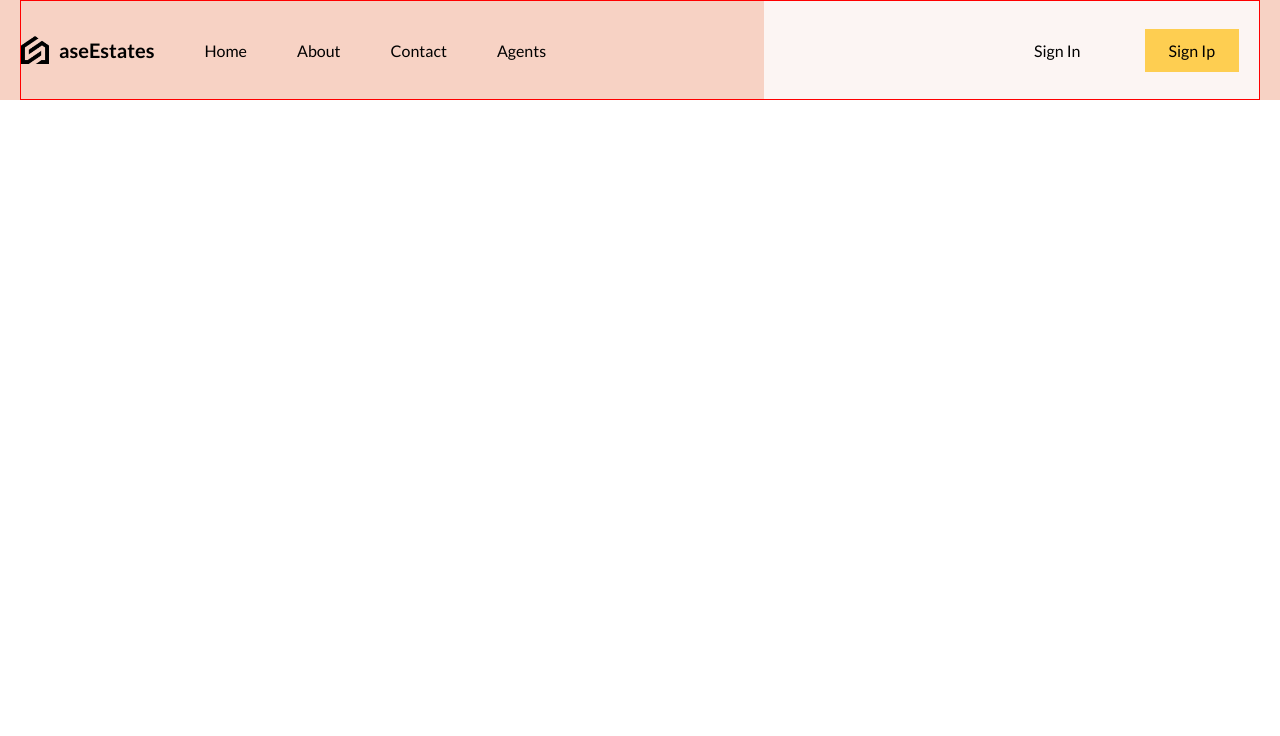
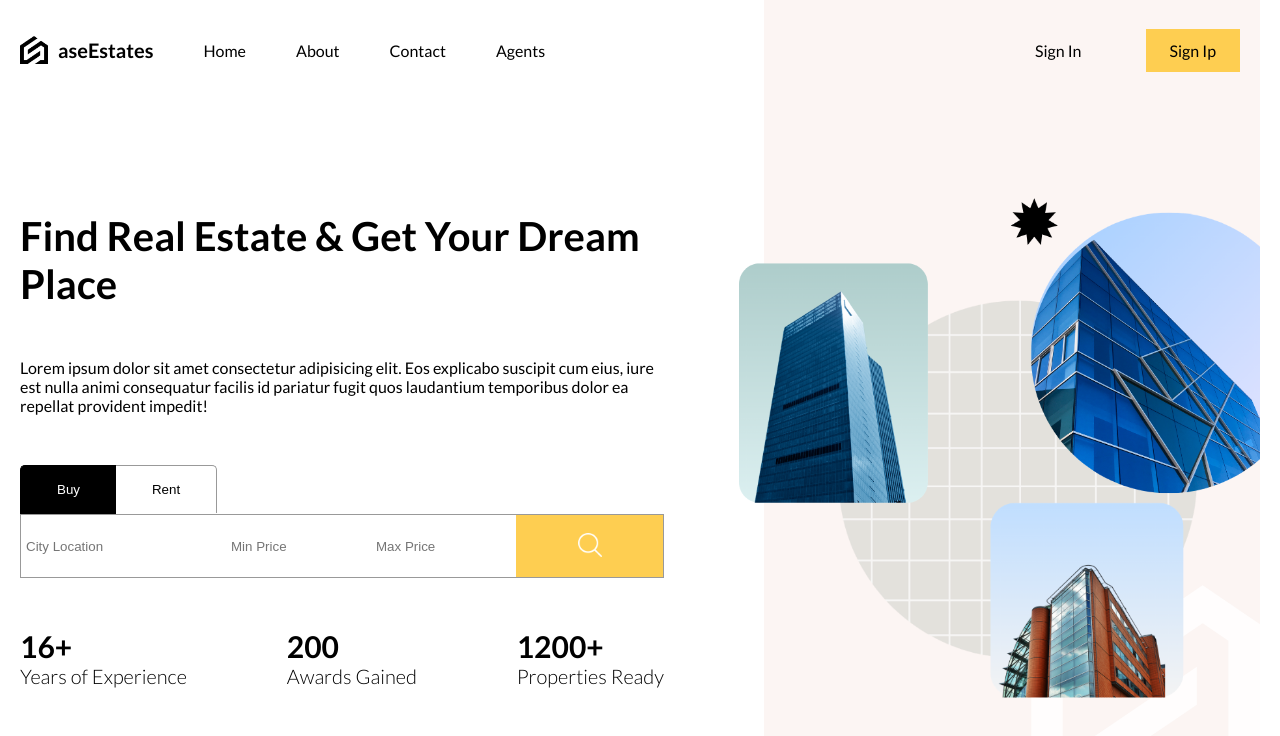
Before and after one commit to Ase020/ase-estate-app, a React (Vite) app in the folder client/: page / in a window 1280 px wide. Shown: the top 736 px of the page. Built offline with nearby package versions, Linux system fonts and the light colour scheme.

Commit message:
home page

```diff
--- a/client/src/App.jsx
+++ b/client/src/App.jsx
@@ -1,10 +1,17 @@
 import { Navbar } from "./components";
+import Home from "./routes/home/Home";
 import "./scss/layout.scss";
 
 function App() {
   return (
     <div className="layout">
-      <Navbar />
+      <div className="navBar">
+        <Navbar />
+      </div>
+
+      <div className="content">
+        <Home />
+      </div>
     </div>
   );
 }
--- a/client/src/components/index.js
+++ b/client/src/components/index.js
@@ -1 +1,2 @@
 export { default as Navbar } from "./navbar/Navbar";
+export { default as SearchBar } from "./search-bar/SearchBar";
--- a/client/src/components/navbar/Navbar.jsx
+++ b/client/src/components/navbar/Navbar.jsx
@@ -4,7 +4,6 @@ import "./navbar.scss";
 const Navbar = () => {
   const [open, setOpen] = useState(false);
 
-  console.log("Open: ", open);
   return (
     <nav className="navbar">
       <div className="left">
--- a/client/src/components/navbar/navbar.scss
+++ b/client/src/components/navbar/navbar.scss
@@ -5,7 +5,6 @@
   justify-content: space-between;
   align-items: center;
   height: 100px;
-  border: 1px solid red;
 
   a {
     transition: all 0.5s ease-out;
--- /dev/null
+++ b/client/src/components/search-bar/SearchBar.jsx
@@ -0,0 +1,58 @@
+import { useState } from "react";
+import "./search-bar.scss";
+
+const types = ["buy", "rent"];
+
+function SearchBar() {
+  const [query, setQuery] = useState({
+    type: "buy",
+    location: "",
+    minPrice: 0,
+    maxPrice: 0,
+  });
+
+  const switchType = (value) => {
+    setQuery((prev) => ({ ...prev, type: value }));
+  };
+
+  return (
+    <div className="search-bar">
+      <div className="types">
+        {types.map((type) => (
+          <button
+            type="button"
+            onClick={() => switchType(type)}
+            key={type}
+            className={query.type === type ? "active" : ""}
+          >
+            {type}
+          </button>
+        ))}
+      </div>
+
+      <form>
+        <input type="text" name="location" placeholder="City Location" />
+        <input
+          type="number"
+          name="minPrice"
+          min={0}
+          max={10_000_000}
+          placeholder="Min Price"
+        />
+        <input
+          type="number"
+          name="maxPrice"
+          min={0}
+          max={10_000_000}
+          placeholder="Max Price"
+        />
+
+        <button type="submit">
+          <img src="/search.png" alt="" />
+        </button>
+      </form>
+    </div>
+  );
+}
+
+export default SearchBar;
--- /dev/null
+++ b/client/src/components/search-bar/search-bar.scss
@@ -0,0 +1,99 @@
+@import "../../scss/responsive.scss";
+
+.search-bar {
+  .types {
+    button {
+      padding: 16px 36px;
+      border: 1px solid #999;
+      text-transform: capitalize;
+      background: white;
+      cursor: pointer;
+      border-bottom: none;
+
+      @include sm {
+        border-bottom: 1px solid #999;
+      }
+
+      &.active {
+        background: black;
+        color: white;
+        border: 1px solid black;
+      }
+
+      &:first-child {
+        border-top-left-radius: 5px;
+        border-right: none;
+      }
+
+      &:last-child {
+        border-top-right-radius: 5px;
+        border-left: none;
+      }
+    }
+  }
+
+  form {
+    border: 1px solid #999;
+    height: 64px;
+    display: flex;
+    justify-content: space-between;
+    gap: 5px;
+
+    @include sm {
+      flex-direction: column;
+      border: none;
+    }
+
+    input {
+      padding: 0 10px;
+      width: 200px;
+      border: none;
+      outline: none;
+
+      @include lg {
+        padding: 0 5px;
+
+        &:nth-child(2),
+        &:nth-child(3) {
+          width: 140px;
+        }
+      }
+
+      @include md {
+        width: 200px;
+
+        &:nth-child(2),
+        &:nth-child(3) {
+          width: 200px;
+        }
+      }
+
+      @include sm {
+        width: auto;
+        padding: 20px;
+        border: 1px solid #999;
+
+        &:nth-child(2),
+        &:nth-child(3) {
+          width: auto;
+        }
+      }
+    }
+
+    button {
+      border: none;
+      cursor: pointer;
+      background: #fece51;
+      flex: 1;
+
+      @include sm {
+        padding: 10px;
+      }
+
+      img {
+        width: 24px;
+        height: 24px;
+      }
+    }
+  }
+}
--- /dev/null
+++ b/client/src/routes/home/Home.jsx
@@ -0,0 +1,46 @@
+import { SearchBar } from "../../components";
+import "./home-page.scss";
+
+const Home = () => {
+  return (
+    <div className="home-page">
+      <div className="text-container">
+        <div className="wrapper">
+          <h1 className="title">Find Real Estate & Get Your Dream Place</h1>
+
+          <p className="description">
+            Lorem ipsum dolor sit amet consectetur adipisicing elit. Eos
+            explicabo suscipit cum eius, iure est nulla animi consequatur
+            facilis id pariatur fugit quos laudantium temporibus dolor ea
+            repellat provident impedit!
+          </p>
+
+          <SearchBar />
+
+          <div className="boxes">
+            <div className="box">
+              <h1 className="">16+</h1>
+              <h2>Years of Experience</h2>
+            </div>
+
+            <div className="box">
+              <h1 className="">200</h1>
+              <h2>Awards Gained</h2>
+            </div>
+
+            <div className="box">
+              <h1 className="">1200+</h1>
+              <h2>Properties Ready</h2>
+            </div>
+          </div>
+        </div>
+      </div>
+
+      <div className="img-container">
+        <img src="/bg.png" alt="bg-image" />
+      </div>
+    </div>
+  );
+};
+
+export default Home;
--- /dev/null
+++ b/client/src/routes/home/home-page.scss
@@ -0,0 +1,85 @@
+@import "../../scss/responsive.scss";
+
+.home-page {
+  display: flex;
+  height: 100%;
+
+  .text-container {
+    flex: 3;
+
+    .wrapper {
+      padding-right: 100px;
+      display: flex;
+      flex-direction: column;
+      justify-content: center;
+      gap: 50px;
+      height: 100%;
+
+      @include md {
+        padding: 0;
+      }
+
+      @include sm {
+        justify-content: flex-start;
+      }
+
+      .title {
+        font-size: 50px;
+        text-transform: capitalize;
+
+        @include lg {
+          font-size: 40px;
+        }
+      }
+
+      .description {
+        font-size: 16px;
+      }
+
+      .boxes {
+        display: flex;
+        align-items: center;
+        justify-content: space-between;
+
+        @include sm {
+          display: none;
+        }
+
+        h1 {
+          font-size: 36px;
+
+          @include lg {
+            font-size: 30px;
+          }
+        }
+
+        h2 {
+          font-size: 20px;
+          font-weight: 300;
+        }
+      }
+    }
+  }
+
+  .img-container {
+    flex: 2;
+    background: #fcf5f3;
+    position: relative;
+    display: flex;
+    align-items: center;
+
+    @include md {
+      display: none;
+    }
+
+    img {
+      width: 115%;
+      position: absolute;
+      right: 0;
+
+      @include lg {
+        width: 105%;
+      }
+    }
+  }
+}
--- a/client/src/scss/layout.scss
+++ b/client/src/scss/layout.scss
@@ -2,21 +2,28 @@
 
 .layout {
   max-width: 1366px;
+  height: 100vh;
   margin: 0 auto;
   padding: 0 20px;
+  display: flex;
+  flex-direction: column;
 
   @include lg {
-    background-color: rgb(247, 210, 196);
+    // background-color: rgb(247, 210, 196);
     max-width: 1280px;
   }
 
   @include md {
-    background-color: rgb(186, 203, 234);
+    // background-color: rgb(186, 203, 234);
     max-width: 768px;
   }
 
   @include sm {
-    background-color: rgb(239, 200, 200);
+    // background-color: rgb(239, 200, 200);
     max-width: 640px;
   }
+
+  .content {
+    flex: 1;
+  }
 }
```
